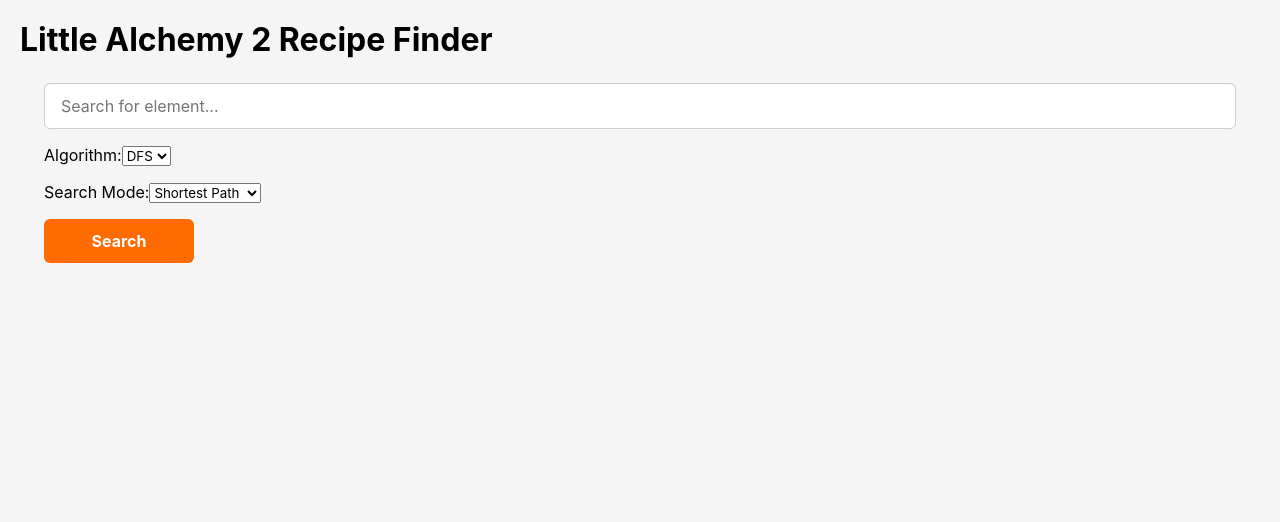
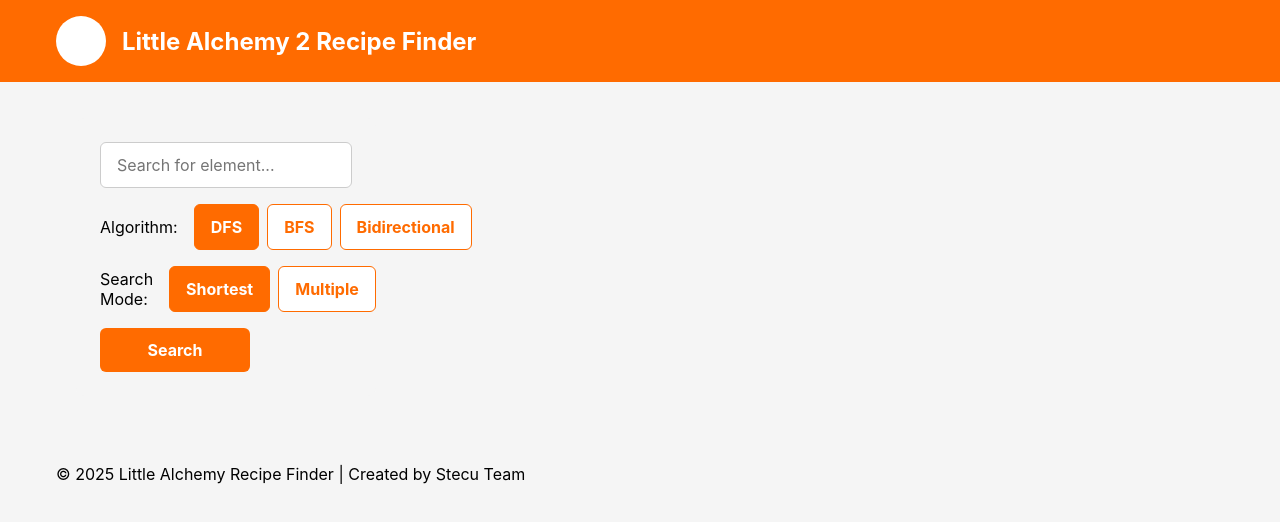
Before and after one commit to wrdtlkhoir/Tubes2_FE_STEIcu, a Next.js app: page / in a window 1280 px wide. Shown: the top 522 px of the page. Built offline with nearby package versions, Linux system fonts and the light colour scheme; no server answers.

Commit message:
style: perbaiki warna dan isinya

```diff
--- a/src/components/RecipeTree.js
+++ b/src/components/RecipeTree.js
@@ -36,16 +36,29 @@
   }
 
   const treeData = [pathsToTree(paths)];
+  // Pagination controls
+  const handlePrevRecipe = () => {
+    setActiveRecipe((prev) => (prev > 0 ? prev - 1 : prev));
+  };
+
+  const handleNextRecipe = () => {
+    setActiveRecipe((prev) => (prev < recipes.length - 1 ? prev + 1 : prev));
+  };
+  // Setting tree size and position
+  const containerRef = React.useRef(null);
 
   return (
     <div className={styles.treeContainer}>
+      <div className={styles.treeWrapper} ref={containerRef}>
         <Tree
           data={treeData}
           renderCustomNodeElement={({ nodeDatum }) => (
             <CustomNode nodeDatum={nodeDatum} />
           )}
           orientation="vertical"
+          translate={{ x: 200, y: 100 }}
         />
+      </div>
     </div>
   );
 };
--- a/src/components/SearchForm.js
+++ b/src/components/SearchForm.js
@@ -5,6 +5,7 @@
   const [targetElement, setTargetElement] = useState('');
   const [algorithm, setAlgorithm] = useState('DFS');
   const [searchMode, setSearchMode] = useState('shortest');
+  const [maxRecipes, setMaxRecipes] = useState(1);
 
   const handleSubmit = (e) => {
     e.preventDefault();
@@ -12,6 +13,7 @@
       target: targetElement,
       algorithm,
       searchMode,
+      maxRecipes: searchMode === 'multiple' ? maxRecipes : undefined,
     });
   };
 
@@ -29,31 +31,64 @@
           />
         </div>
         <div className={styles.formRow}>
-          <label>
-            Algorithm:
-            <select
-              value={algorithm}
-              onChange={(e) => setAlgorithm(e.target.value)}
-              className={styles.selectInput}
+          <label>Algorithm:</label>
+          <div className={styles.toggleGroup}>
+            <button
+              type="button"
+              className={`${styles.toggleButton} ${algorithm === 'DFS' ? styles.active : ''}`}
+              onClick={() => setAlgorithm('DFS')}
             >
-              <option value="DFS">DFS</option>
-              <option value="BFS">BFS</option>
-            </select>
-          </label>
+              DFS
+            </button>
+            <button
+              type="button"
+              className={`${styles.toggleButton} ${algorithm === 'BFS' ? styles.active : ''}`}
+              onClick={() => setAlgorithm('BFS')}
+            >
+              BFS
+            </button>
+            <button
+              type="button"
+              className={`${styles.toggleButton} ${algorithm === 'Bidirectional' ? styles.active : ''}`}
+              onClick={() => setAlgorithm('Bidirectional')}
+            >
+              Bidirectional
+            </button>
+          </div>
         </div>
         <div className={styles.formRow}>
-          <label>
-            Search Mode:
-            <select
-              value={searchMode}
-              onChange={(e) => setSearchMode(e.target.value)}
-              className={styles.selectInput}
+          <label>Search Mode:</label>
+          <div className={styles.toggleGroup}>
+            <button
+              type="button"
+              className={`${styles.toggleButton} ${searchMode === 'shortest' ? styles.active : ''}`}
+              onClick={() => setSearchMode('shortest')}
             >
-              <option value="shortest">Shortest Path</option>
-              <option value="multiple">Multiple Paths</option>
-            </select>
-          </label>
+              Shortest
+            </button>
+            <button
+              type="button"
+              className={`${styles.toggleButton} ${searchMode === 'multiple' ? styles.active : ''}`}
+              onClick={() => setSearchMode('multiple')}
+            >
+              Multiple
+            </button>
+          </div>
         </div>
+        {searchMode === 'multiple' && (
+          <div className={styles.formRow}>
+            <label>
+              Max Recipes:
+              <input
+                type="number"
+                min="1"
+                value={maxRecipes}
+                onChange={(e) => setMaxRecipes(Number(e.target.value))}
+                className={styles.numberInput}
+              />
+            </label>
+          </div>
+        )}
         <button type="submit" className={styles.searchButton}>
           Search
         </button>
--- a/src/pages/index.js
+++ b/src/pages/index.js
@@ -1,7 +1,10 @@
 import React, { useState } from 'react';
+import Layout from '../components/Layout';
 import SearchForm from '../components/SearchForm';
+import ResultsStats from '../components/ResultsStats';
 import { searchRecipes } from '../utils/api';
 import RecipeTree from '../components/RecipeTree';
+import styles from '../styles/Index.module.css';
 
 export default function Home() {
   const [loading, setLoading] = useState(false);
@@ -13,8 +16,19 @@
     setError(null);
 
     try {
+      if (searchParams.algorithm !== 'DFS' || searchParams.searchMode !== 'shortest') {
+        // Jika algoritma atau mode belum diintegrasikan
+        setResults({
+          executionTime: 0,
+          nodesVisited: 0,
+          path: [],
+          message: 'Resep belum ada karena belum diintegrasikan.',
+        });
+      } else {
+        // Panggil API untuk DFS dan Shortest Path
         const data = await searchRecipes(searchParams);
         setResults(data);
+      }
     } catch (err) {
       setError(err.response?.data?.message || 'An error occurred');
       console.error(err);
@@ -24,14 +38,36 @@
   };
 
   return (
-    <div style={{ padding: '20px' }}>
-      <h1>Little Alchemy 2 Recipe Finder</h1>
+    <Layout>
+      <div className={styles.container}>
+        <div className={styles.sidebar}>
           <SearchForm onSearch={handleSearch} />
+        </div>
+        <div className={styles.content}>
           {loading && <p>Loading...</p>}
           {error && <p style={{ color: 'red' }}>{error}</p>}
-      {results && results.path && (
+          {results && (
+            <>
+              {results.message ? (
+                <p style={{ color: 'orange', fontWeight: 'bold' }}>{results.message}</p>
+              ) : (
+                <>
+                  <ResultsStats
+                    stats={{
+                      time: results.executionTime / 1000, // Konversi ms ke detik
+                      nodesVisited: results.nodesVisited,
+                      recipesFound: results.path.length,
+                    }}
+                  />
+                  <div className={styles.treeContainer}>
                     <RecipeTree paths={results.path} />
+                  </div>
+                </>
+              )}
+            </>
           )}
         </div>
+      </div>
+    </Layout>
   );
 }
--- /dev/null
+++ b/src/styles/Index.module.css
@@ -0,0 +1,34 @@
+.container {
+  display: flex;
+  flex-direction: row;
+  gap: 20px;
+  padding: 20px;
+}
+
+.sidebar {
+  flex: 0 0 300px;
+  max-width: 300px;
+}
+
+.content {
+  flex: 1 1 auto;
+  display: flex;
+  flex-direction: column;
+  gap: 20px;
+}
+
+.resultInfo {
+  font-size: 1rem;
+  color: #333;
+}
+
+.treeContainer {
+  border: 1px solid #ddd;
+  border-radius: 8px;
+  padding: 20px;
+  background-color: #f9f9f9;
+  overflow-x: auto;
+  min-height: 500px;
+  margin-left: 100px;
+  flex-grow: 1;
+}
--- a/src/styles/SearchForm.module.css
+++ b/src/styles/SearchForm.module.css
@@ -25,28 +25,24 @@
   }
 
   .toggleGroup {
-    width: 150px;
+  display: flex;
+  gap: 0.5rem;
   }
 
-  .toggle {
-    display: flex;
-    width: 100%;
-    border-radius: 22px;
-    overflow: hidden;
-    border: 1px solid #ccc;
+  .toggleButton {
+    flex: 1;
+    padding: 0.75rem 1rem;
+    border: 1px solid var(--primary-orange);
+    border-radius: 6px;
+    background-color: var(--white);
+    color: var(--primary-orange);
+    font-size: 1rem;
+    font-weight: bold;
+    cursor: pointer;
+    transition: background-color 0.3s, color 0.3s;
   }
 
-  .toggleBtn {
-    flex: 1;
-    padding: 0.75rem 0;
-    border: none;
-    background-color: var(--white);
-    cursor: pointer;
-    font-size: 1rem;
-    transition: background-color 0.3s;
-  }
-
-  .toggleBtn.active {
+  .toggleButton.active {
     background-color: var(--primary-orange);
     color: var(--white);
   }
```
Lines whose indentation alone changed are shown as unchanged.
